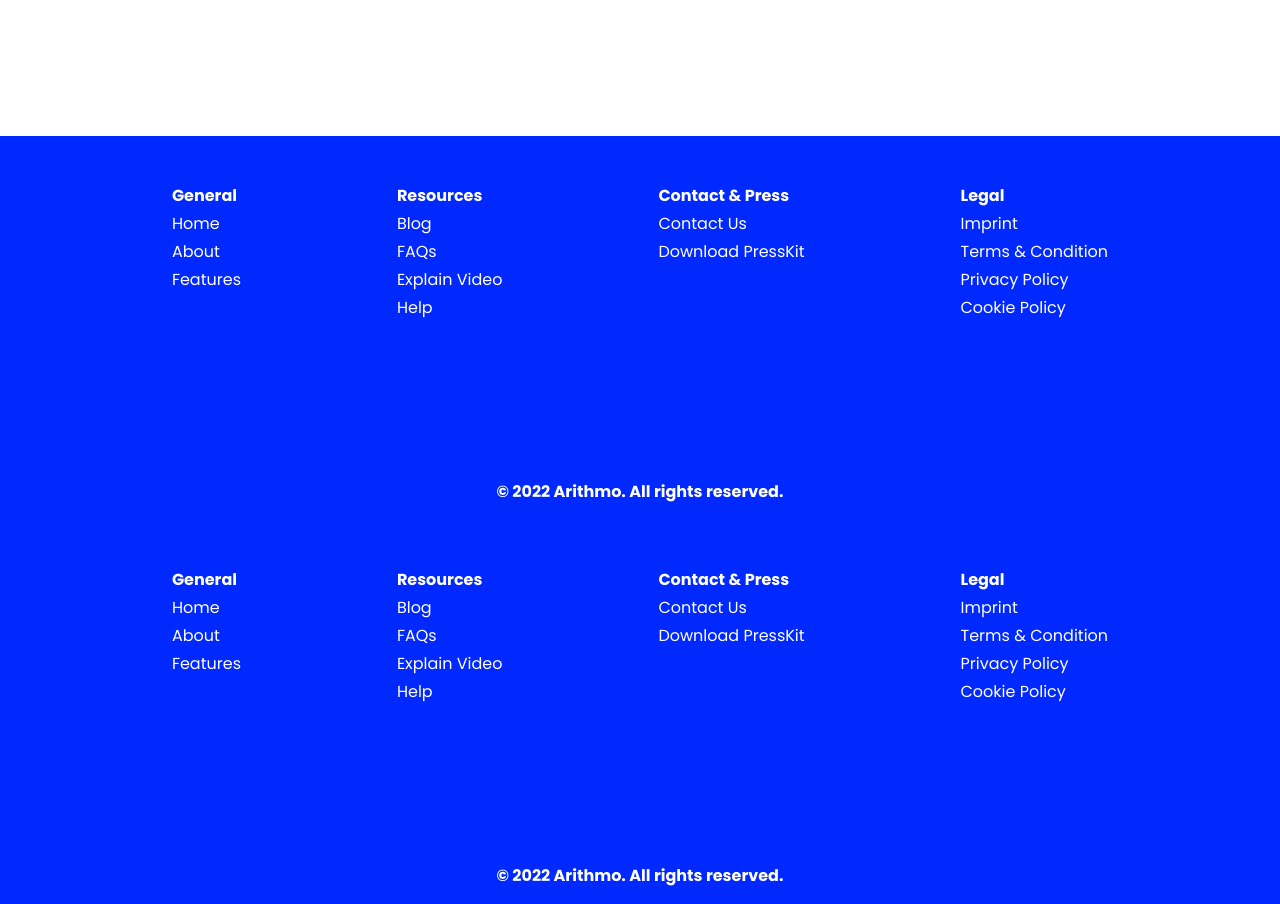
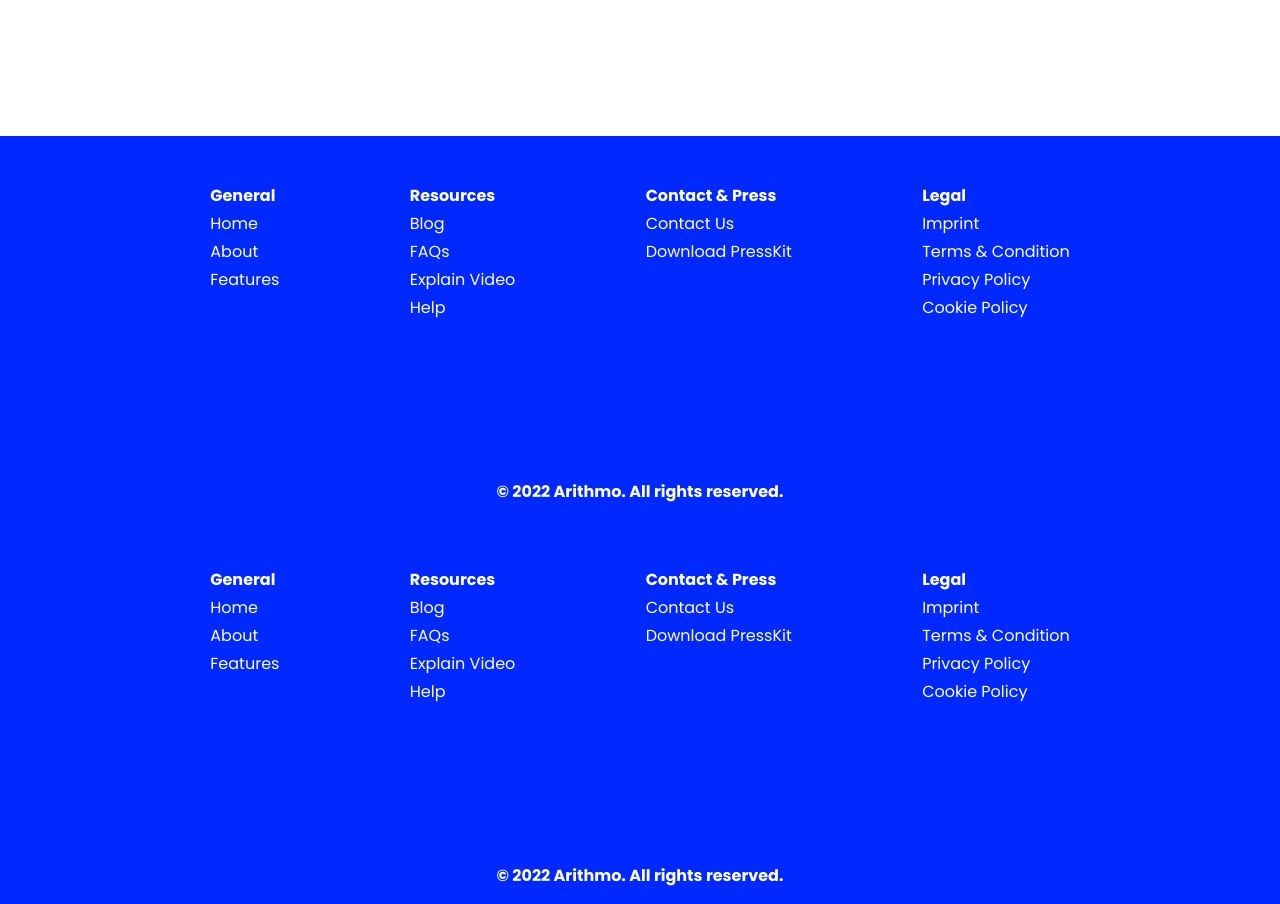
Before and after one commit to zainsadaqat/arithmo, a React (Create React App) app: page / in a window 1280 px wide. Shown: the part 4640-5544 px from the top of the page. Built offline with nearby package versions, Linux system fonts and the light colour scheme.

Commit message:
Decrease max-width for the footer

```diff
--- a/src/components/Footer.jsx
+++ b/src/components/Footer.jsx
@@ -4,6 +4,7 @@ import { Link } from 'react-router-dom';
 const Footer = () => {
   return (
     <footer className="bg-[#0029FF] min-h-[40vh]">
+      <article className="mx-auto max-w-6xl">
         <div className="flex flex-col justify-between">
           <article>
             <div className="p-8 flex flex-col justify-evenly items-start flex-wrap md:flex-row">
@@ -89,6 +90,7 @@ const Footer = () => {
             </p>
           </div>
         </div>
+      </article>
     </footer>
   );
 };
```
Lines whose indentation alone changed are shown as unchanged.
